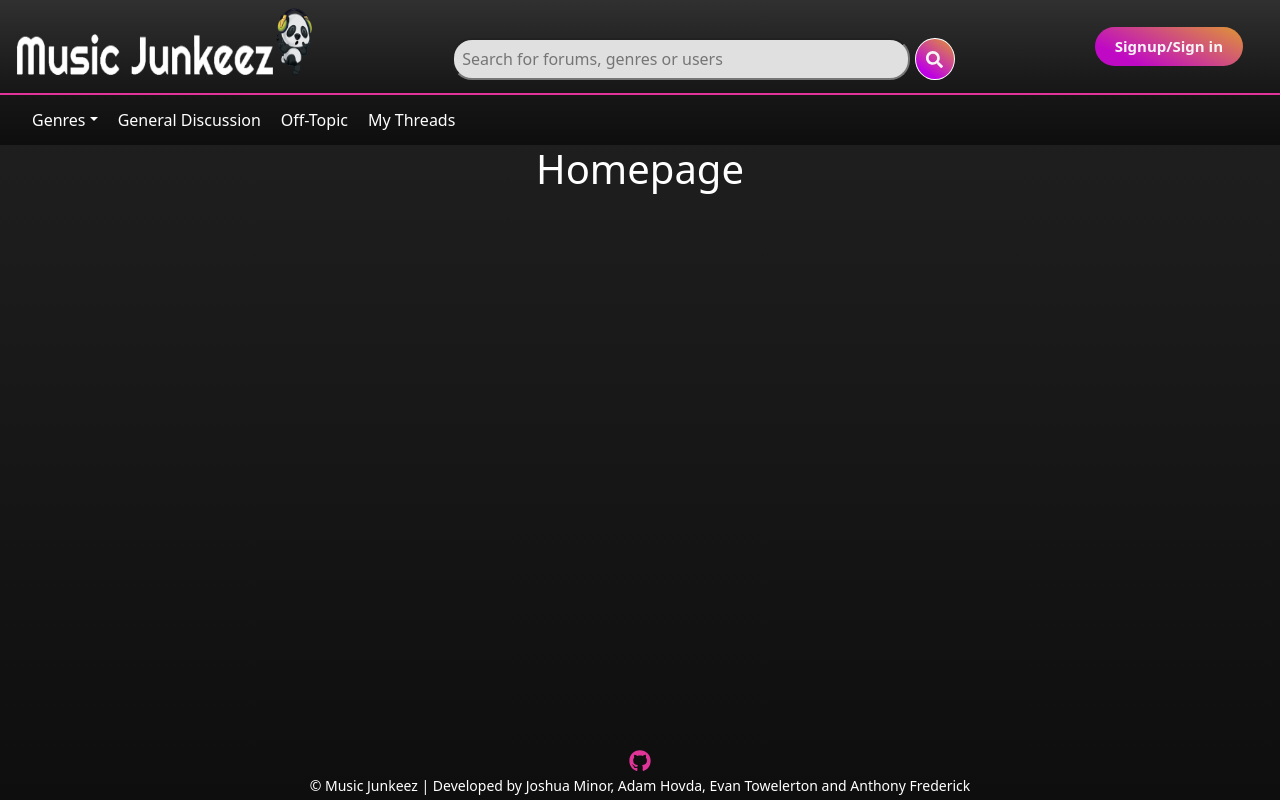
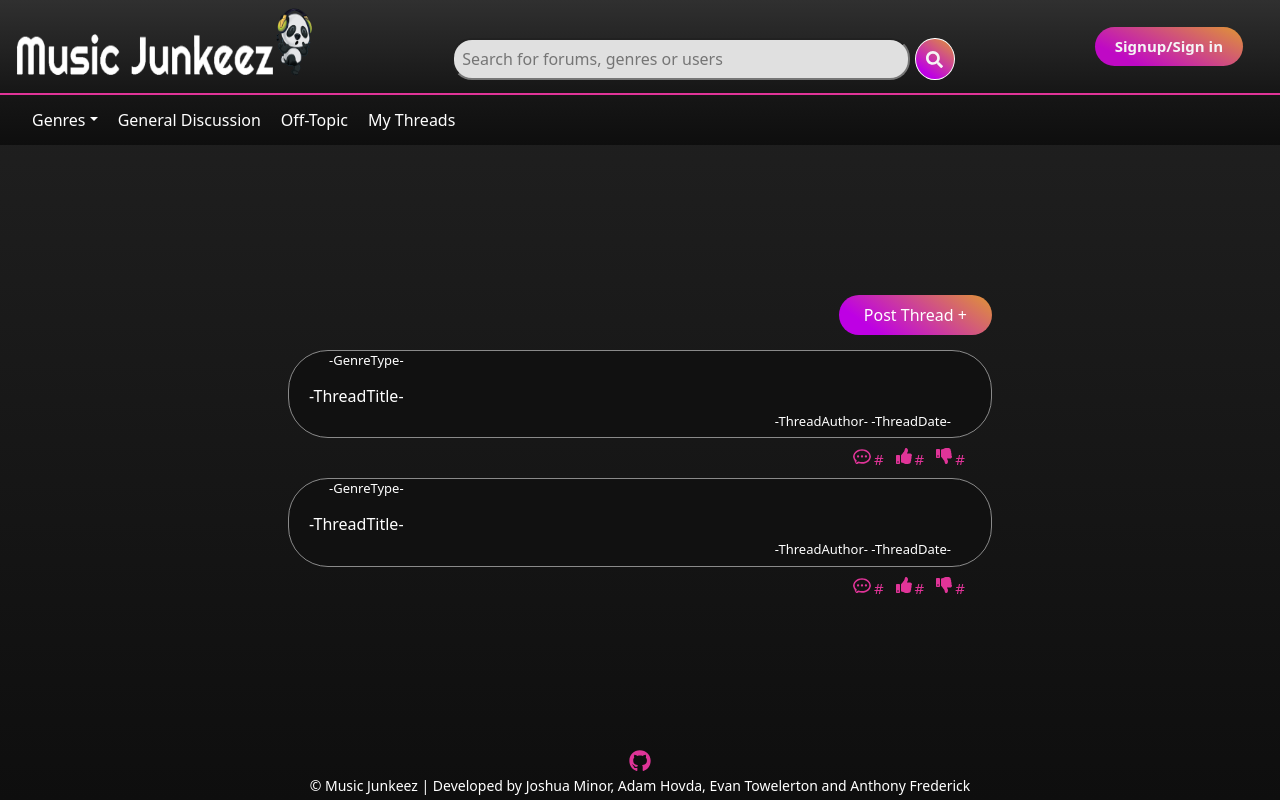
Before and after one commit to jminor90/music-junkeez, a React (Create React App) app in the folder client/: page / in a window 1280 px wide. Built offline with nearby package versions, Linux system fonts and the light colour scheme.

Commit message:
All filter routes have post thread button that will render a textbox to post

```diff
--- a/client/src/App.css
+++ b/client/src/App.css
@@ -2,6 +2,7 @@
   text-align: center;
   background: linear-gradient(to bottom, #222222 0%, #0e0e0e 100%);
   height: 100vh !important;
+  overflow: auto;
   color: white;
 }
 
--- a/client/src/components/Genre/Genre.css
+++ b/client/src/components/Genre/Genre.css
@@ -42,20 +42,21 @@
     font-size: 13px;
 }
 
-.commentsNumberButton {
+.commentNumberButton {
+    margin-right: 3px !important;
     color: rgb(224, 52, 152);
     border-radius: 10px;
     border: none;
     background: transparent;
-    font-size: 15px;
+    font-size: 18px !important;
 }
 
 .thumbContainer {
+    right: 20px !important;
     position: absolute;
     display: grid;
-    right: 20px;
     height: 100%;
-    width: 50px;
+    width: fit-content;
 }
 
 .thumbButton {
@@ -74,14 +75,14 @@
 }
 
 .thumbsDown {
-    margin-right: 5px !important;
-    font-size: 20px;
+    margin-right: 3px !important;
+    font-size: 16px;
     color: rgb(224, 52, 152);
 }
 
 .thumbsUp {
-    margin-right: 5px !important;
-    font-size: 20px;
+    margin-right: 3px !important;
+    font-size: 16px;
     color: rgb(224, 52, 152);
 }
 
@@ -141,6 +142,34 @@ input.commentText {
     left: 47%;
 }
 
+.newThreadButtonContainer {
+    font-size: 16px;
+    font-weight: bold;
+    display: flex;
+    justify-content: end;
+    width: 100%;
+    margin-bottom: 15px;
+}
+
+.newThreadButton {
+    border: none;
+    outline: none;
+    font-weight: 500;
+    position: relative;
+    border-radius: 40px !important;
+    padding: 8px 25px;
+    color: white !important;
+        background: linear-gradient(
+            35deg,
+            #be00e4 20%,
+            rgb(224, 150, 52) 100%
+        ) !important;
+}
+
+.newThreadButton:hover {
+    text-decoration: underline;
+}
+
 @media (max-width: 1000px) {
     .genreContainer {
         width: 80%;
--- a/client/src/components/Genre/Genre.js
+++ b/client/src/components/Genre/Genre.js
@@ -1,31 +1,56 @@
 import { FaThumbsDown } from 'react-icons/fa';
 import { FaThumbsUp } from 'react-icons/fa';
 import { FaRegCommentDots } from 'react-icons/fa';
+import { useState } from 'react';
+import PostThread from '../PostThread/PostThread.js';
 import "./Genre.css";
 
     function GenreComponent() {
+        const [isToggled, setIsToggled] = useState(false);
 
         return (
         <div className="genreContainer">
-                    <div className="singleThreadContainer">
+            <div className='newThreadButtonContainer'>
+                <button className='newThreadButton' onClick={() => setIsToggled(!isToggled)}>Post Thread +</button>
+            </div>
+
+            { isToggled && <PostThread /> }
+        <div className="threadContainer">
             <div className="smallText">
                 <p>-GenreType-</p>
                 <h5>-ThreadTitle-</h5>
-                            <h6>-ThreadAuthor- -ThreadDate- </h6>
+                <h6>-ThreadAuthor- -ThreadDate-</h6>
             </div>
 
         <div className='thumbContainer'>
-                        <button className='thumbButtons'>
-                            <FaThumbsUp className='thumbsUp'/><span> # </span>
+        <button className='thumbButton'><FaRegCommentDots className='commentNumberButton'/> #</button>
+            <button className='thumbButton'>
+                <FaThumbsUp className='thumbsUp'/> #
             </button>
-                        <button className='thumbButtons'>
-                            <FaThumbsDown className='thumbsDown'/><span> # </span>
+            <button className='thumbButton'>
+                <FaThumbsDown className='thumbsDown'/> #
+            </button>
+        </div>
+        </div>
+
+        <div className="threadContainer">
+            <div className="smallText">
+                <p>-GenreType-</p>
+                <h5>-ThreadTitle-</h5>
+                <h6>-ThreadAuthor- -ThreadDate-</h6>
+            </div>
+
+        <div className='thumbContainer'>
+        <button className='thumbButton'><FaRegCommentDots className='commentNumberButton'/> #</button>
+            <button className='thumbButton'>
+                <FaThumbsUp className='thumbsUp'/> #
+            </button>
+            <button className='thumbButton'>
+                <FaThumbsDown className='thumbsDown'/> #
             </button>
         </div>
         </div>
     </div>
-
-
         );
     }
 
--- a/client/src/components/IndividualThread/IndividualThread.css
+++ b/client/src/components/IndividualThread/IndividualThread.css
@@ -11,10 +11,9 @@
     position: relative;
     width: 100%;
     border: 1px solid rgb(138, 138, 138);
-    margin-bottom: 15px;
     background: rgb(17, 17, 17);
     border-radius: 40px;
-    margin-bottom: 50px !important;
+    margin-bottom: 40px !important;
     height: fit-content !important;
 }
 
@@ -44,6 +43,16 @@
 
 }
 
+.commentContent {
+    margin-top: 15px !important;
+    text-align: left !important;
+    margin-left: auto !important;
+    margin-right: auto !important;
+    width: 90% !important;
+    height: max-content !important;
+
+}
+
 .threadText h4 {
     font-size: 22px !important;
     text-align: left;
@@ -57,7 +66,7 @@
 .threadText h5 {
     text-align: right;
     margin-right: 35px;
-    font-size: 14px;
+    font-size: 13px;
 }
 
 .thumbContainer {
@@ -75,8 +84,8 @@
 }
 
 span {
-    margin-top: -5px !important;
-    margin-left: 3px;
+    margin-top: -7px !important;
+    margin-left: 2px;
 }
 
 .thumbButtons {
--- /dev/null
+++ b/client/src/components/PostThread/PostThread.css
@@ -0,0 +1,52 @@
+.postThreadButtonContainer {
+    position: absolute;
+    width: 100%;
+}
+
+.postThreadButton {
+    font-size: 14px;
+    text-align: center;
+    position: relative ;
+    left: auto;
+    right: auto;
+    top: 140px;
+    width: 135px;
+    height: 40px;
+    border: none;
+    outline: none;
+    font-weight: 500;
+    border-radius: 40px !important;
+    padding: 8px 20px !important;
+    color: white !important;
+        background: linear-gradient(
+            35deg,
+            #be00e4 20%,
+            rgb(224, 150, 52) 100%
+        ) !important;
+}
+
+.postThreadButton:hover {
+    text-decoration: underline;
+}
+
+.albumReviewButton {
+    background: none;
+    outline: none;
+    border: none;
+    color: rgb(224, 52, 152);
+    font-size: 13px;
+    right: 20px;
+    position: absolute;
+    top: 155px;
+    text-decoration: underline;
+}
+
+.or {
+    background: none;
+    outline: none;
+    border: none;
+    font-size: 13px;
+    right: 165px;
+    position: absolute;
+    top: 155px;
+}
--- /dev/null
+++ b/client/src/components/PostThread/PostThread.js
@@ -0,0 +1,22 @@
+import { FaThumbsDown } from 'react-icons/fa';
+import { FaThumbsUp } from 'react-icons/fa';
+import { FaRegCommentDots } from 'react-icons/fa';
+import "./PostThread.css";
+
+function PostThread() {
+
+    return (
+        <div className="commentContainer">
+        <textarea className='commentText' rows='10' placeholder='Share your thoughts here ->'>
+        </textarea>
+        <div className='postThreadButtonContainer'>
+            <button className='postThreadButton'>Post Thread +</button>
+        </div>
+            <p className="or">or</p>
+            <button className='albumReviewButton'>Make an album review</button>
+        </div>
+
+    );
+}
+
+export default PostThread;
--- a/client/src/components/accountBox/LoginForm.js
+++ b/client/src/components/accountBox/LoginForm.js
@@ -18,7 +18,7 @@ export function LoginForm(props) {
   return (
     <BoxContainer>
       <form className="formContainer">
-        <input className="input" type="username" placeholder="Username" />
+        <input className="input" type="email" placeholder="Email" />
         <input className="input" type="password" placeholder="Password" />
       </form>
       <Marginer direction="vertical" margin={10} />
--- a/client/src/pages/GeneralDiscussion.js
+++ b/client/src/pages/GeneralDiscussion.js
@@ -1,20 +1,48 @@
 import { FaThumbsDown } from 'react-icons/fa';
 import { FaThumbsUp } from 'react-icons/fa';
 import { FaRegCommentDots } from 'react-icons/fa';
+import { useState } from 'react';
+import PostThread from '../components/PostThread/PostThread.js';
 import "../components/Genre/Genre.css";
 
 function GeneralDiscussion() {
 
+    const [isToggled, setIsToggled] = useState(false);
+
     return (
     <div className="genreContainer">
+        <div className='newThreadButtonContainer'>
+            <button className='newThreadButton' onClick={() => setIsToggled(!isToggled)}>Post Thread +</button>
+        </div>
+
+        { isToggled && <PostThread /> }
     <div className="threadContainer">
         <div className="smallText">
             <p>-GenreType-</p>
             <h5>-ThreadTitle-</h5>
-                    <h6>-ThreadAuthor- -ThreadDate- <button className='commentButton'><FaRegCommentDots className='thumbButton'/> #</button></h6>
+            <h6>-ThreadAuthor- -ThreadDate-</h6>
         </div>
 
     <div className='thumbContainer'>
+    <button className='thumbButton'><FaRegCommentDots className='commentNumberButton'/> #</button>
+        <button className='thumbButton'>
+            <FaThumbsUp className='thumbsUp'/> #
+        </button>
+        <button className='thumbButton'>
+            <FaThumbsDown className='thumbsDown'/> #
+        </button>
+    </div>
+    </div>
+
+    <div className="threadContainer">
+        <div className="smallText">
+            <p>-GenreType-</p>
+            <h5>-ThreadTitle-</h5>
+            <h6>-ThreadAuthor- -ThreadDate-</h6>
+        </div>
+
+    <div className='thumbContainer'>
+    <button className='thumbButton'><FaRegCommentDots className='commentNumberButton'/> #</button>
         <button className='thumbButton'>
             <FaThumbsUp className='thumbsUp'/> #
         </button>
@@ -24,8 +52,6 @@ function GeneralDiscussion() {
     </div>
     </div>
 </div>
-
-
     );
 }
 
--- a/client/src/pages/Homepage.js
+++ b/client/src/pages/Homepage.js
@@ -1,18 +1,57 @@
-import { Link } from 'react-router-dom';
-
+import { FaThumbsDown } from 'react-icons/fa';
+import { FaThumbsUp } from 'react-icons/fa';
+import { FaRegCommentDots } from 'react-icons/fa';
+import { useState } from 'react';
+import PostThread from '../components/PostThread/PostThread.js';
+import "../components/Genre/Genre.css";
 
 function Homepage() {
 
+    const [isToggled, setIsToggled] = useState(false);
+
     return (
-        <div className="flex-row justify-center">
-            <h1>Homepage</h1>
-        <Link to="genres">
+    <div className="genreContainer">
+        <div className='newThreadButtonContainer'>
+            <button className='newThreadButton' onClick={() => setIsToggled(!isToggled)}>Post Thread +</button>
+        </div>
 
+        { isToggled && <PostThread /> }
+    <div className="threadContainer">
+        <div className="smallText">
+            <p>-GenreType-</p>
+            <h5>-ThreadTitle-</h5>
+            <h6>-ThreadAuthor- -ThreadDate-</h6>
+        </div>
 
-        </Link>
+    <div className='thumbContainer'>
+    <button className='thumbButton'><FaRegCommentDots className='commentNumberButton'/> #</button>
+        <button className='thumbButton'>
+            <FaThumbsUp className='thumbsUp'/> #
+        </button>
+        <button className='thumbButton'>
+            <FaThumbsDown className='thumbsDown'/> #
+        </button>
+    </div>
+    </div>
 
+    <div className="threadContainer">
+        <div className="smallText">
+            <p>-GenreType-</p>
+            <h5>-ThreadTitle-</h5>
+            <h6>-ThreadAuthor- -ThreadDate-</h6>
+        </div>
 
-        </div>
+    <div className='thumbContainer'>
+    <button className='thumbButton'><FaRegCommentDots className='commentNumberButton'/> #</button>
+        <button className='thumbButton'>
+            <FaThumbsUp className='thumbsUp'/> #
+        </button>
+        <button className='thumbButton'>
+            <FaThumbsDown className='thumbsDown'/> #
+        </button>
+    </div>
+    </div>
+</div>
     );
 }
 
--- a/client/src/pages/OffTopic.js
+++ b/client/src/pages/OffTopic.js
@@ -1,20 +1,48 @@
 import { FaThumbsDown } from 'react-icons/fa';
 import { FaThumbsUp } from 'react-icons/fa';
 import { FaRegCommentDots } from 'react-icons/fa';
+import { useState } from 'react';
+import PostThread from '../components/PostThread/PostThread.js';
 import "../components/Genre/Genre.css";
 
 function OffTopic() {
 
+    const [isToggled, setIsToggled] = useState(false);
+
     return (
     <div className="genreContainer">
+        <div className='newThreadButtonContainer'>
+            <button className='newThreadButton' onClick={() => setIsToggled(!isToggled)}>Post Thread +</button>
+        </div>
+
+        { isToggled && <PostThread /> }
     <div className="threadContainer">
         <div className="smallText">
             <p>-GenreType-</p>
             <h5>-ThreadTitle-</h5>
-                    <h6>-ThreadAuthor- -ThreadDate- <button className='commentButton'><FaRegCommentDots className='thumbButton'/> #</button></h6>
+            <h6>-ThreadAuthor- -ThreadDate-</h6>
         </div>
 
     <div className='thumbContainer'>
+    <button className='thumbButton'><FaRegCommentDots className='commentNumberButton'/> #</button>
+        <button className='thumbButton'>
+            <FaThumbsUp className='thumbsUp'/> #
+        </button>
+        <button className='thumbButton'>
+            <FaThumbsDown className='thumbsDown'/> #
+        </button>
+    </div>
+    </div>
+
+    <div className="threadContainer">
+        <div className="smallText">
+            <p>-GenreType-</p>
+            <h5>-ThreadTitle-</h5>
+            <h6>-ThreadAuthor- -ThreadDate-</h6>
+        </div>
+
+    <div className='thumbContainer'>
+    <button className='thumbButton'><FaRegCommentDots className='commentNumberButton'/> #</button>
         <button className='thumbButton'>
             <FaThumbsUp className='thumbsUp'/> #
         </button>
@@ -24,8 +52,6 @@ function OffTopic() {
     </div>
     </div>
 </div>
-
-
     );
 }
 
```
Also changed, not shown: client/src/components/IndividualThread/IndividualThread.js (+18 -4 lines). Lines whose indentation alone changed are shown as unchanged.
